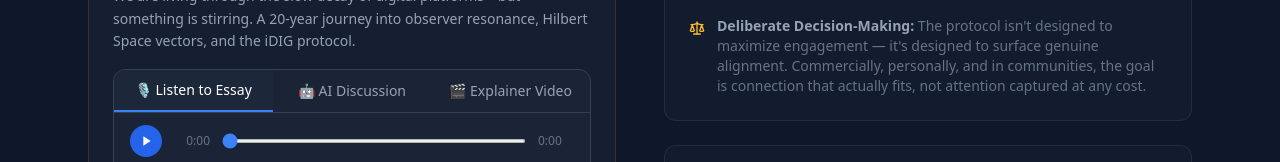
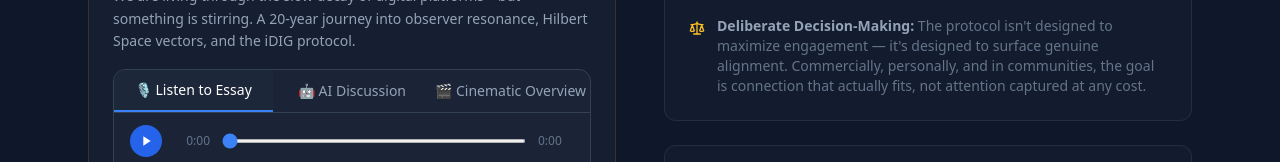
Before and after one commit to theresonantbuilder/idig_website, a React (Vite) app: page / in a window 1280 px wide. Shown: the part 1343-1505 px from the top of the page. Built offline with nearby package versions, Linux system fonts and the light colour scheme.

Commit message:
Updated Media player

```diff
--- a/content/posts/mcluhan-ai-agency.md
+++ b/content/posts/mcluhan-ai-agency.md
@@ -4,11 +4,11 @@ date: "2026-05-25"
 type: "essay"
 summary: "McLuhan predicted that the computer would extend our central nervous system in a global embrace. Today's AI fulfills that prophecy — but his framework is less a warning about the rise of the machine and more a diagnostic map for builders who want to preserve human agency in an ambient AI landscape."
 audioUrl: "https://f004.backblazeb2.com/file/McLuhanAIandtheArchitectureofAgency/Audio+Narration_McLuhan%2C_AI%2C_and_the_Architecture_of_Agency.mp3"
-audioLabel: "🎙 Audio Narration by Eleven Labs"
+audioLabel: "Audio Narration by Eleven Labs"
 discussionUrl: "https://f004.backblazeb2.com/file/McLuhanAIandtheArchitectureofAgency/Notebook+LM+Podcasters+McLuhan+AI+and+the+Architecture+of+Agency.m4a"
-discussionLabel: "🎙 Podcasters Breakdown by Notebook LM"
+discussionLabel: "Podcasters Breakdown by Notebook LM"
 videoUrl: "https://f004.backblazeb2.com/file/McLuhanAIandtheArchitectureofAgency/Notebook+LM+-+Cinema+McLuhan+AI+and+the+Architecture.mp4"
-videoLabel: "🎬 Cinematic Overview by Notebook LM"
+videoLabel: "Cinematic Overview by Notebook LM"
 tags: ["McLuhan", "AI", "agency", "counter-environment", "resonance", "builders"]
 ---
 
--- a/src/components/MediaPlayer.tsx
+++ b/src/components/MediaPlayer.tsx
@@ -95,9 +95,15 @@ export default function MediaPlayer({ audioUrl, audioLabel, discussionUrl, discu
   }
 
   const tabLabel: Record<Track, string> = {
-    essay:      audioLabel      ?? '🎙 Listen to Essay',
-    discussion: discussionLabel ?? '🤖 AI Discussion',
-    video:      videoLabel      ?? '🎬 Explainer Video',
+    essay:      '🎙 Listen to Essay',
+    discussion: '🤖 AI Discussion',
+    video:      '🎬 Cinematic Overview',
+  };
+
+  const trackSubtitle: Partial<Record<Track, string>> = {
+    essay:      audioLabel,
+    discussion: discussionLabel,
+    video:      videoLabel,
   };
 
   const activeAudioUrl = track === 'essay' ? audioUrl : track === 'discussion' ? discussionUrl : undefined;
@@ -180,6 +186,11 @@ export default function MediaPlayer({ audioUrl, audioLabel, discussionUrl, discu
         </div>
       )}
 
+      {/* Model attribution subtitle */}
+      {trackSubtitle[track] && (
+        <p className="px-4 pt-0.5 pb-1 text-xs text-slate-500 italic">{trackSubtitle[track]}</p>
+      )}
+
       {/* Per-track share link */}
       <div className="px-4 pb-3 flex justify-end">
         <button
```
